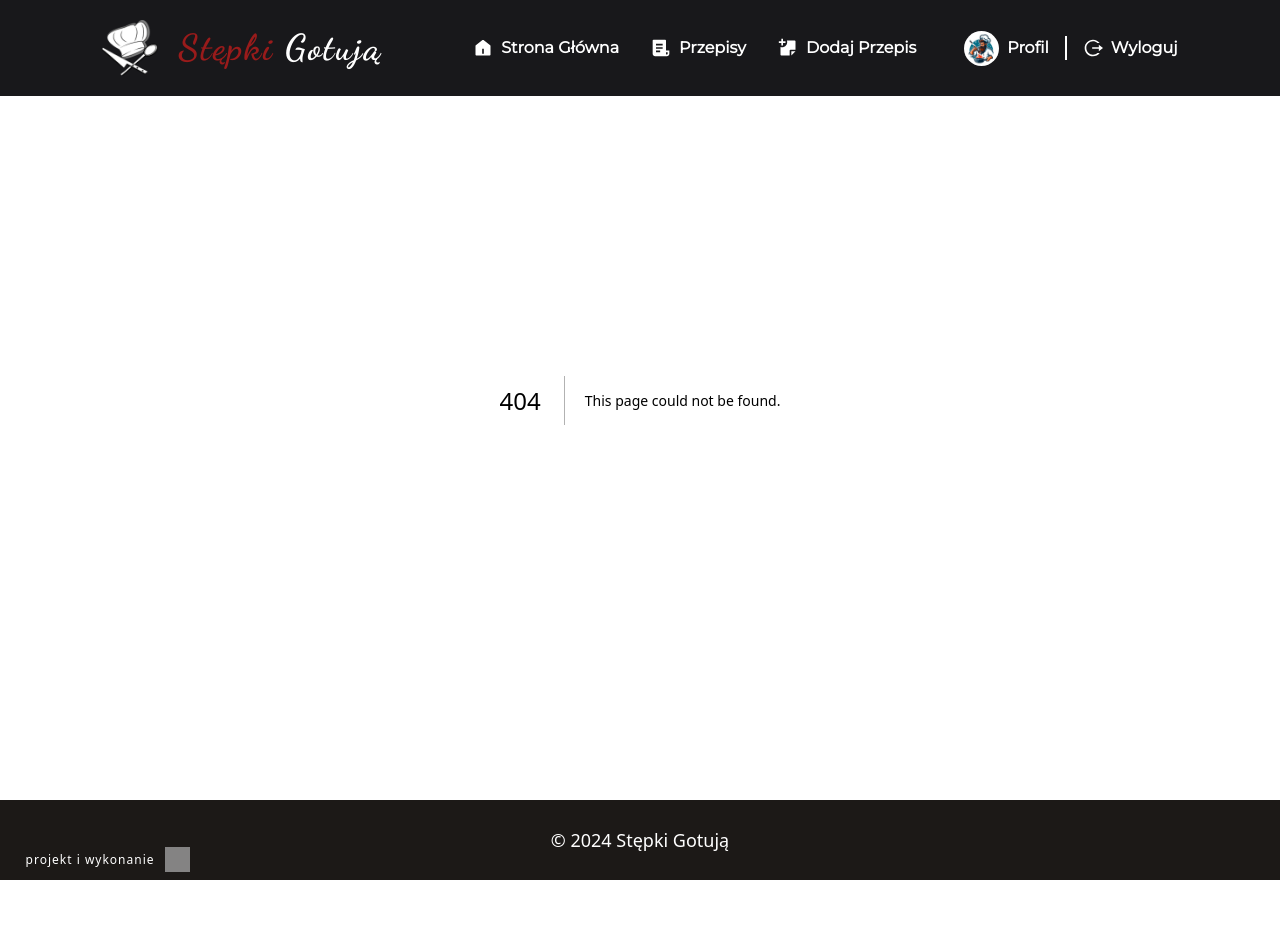
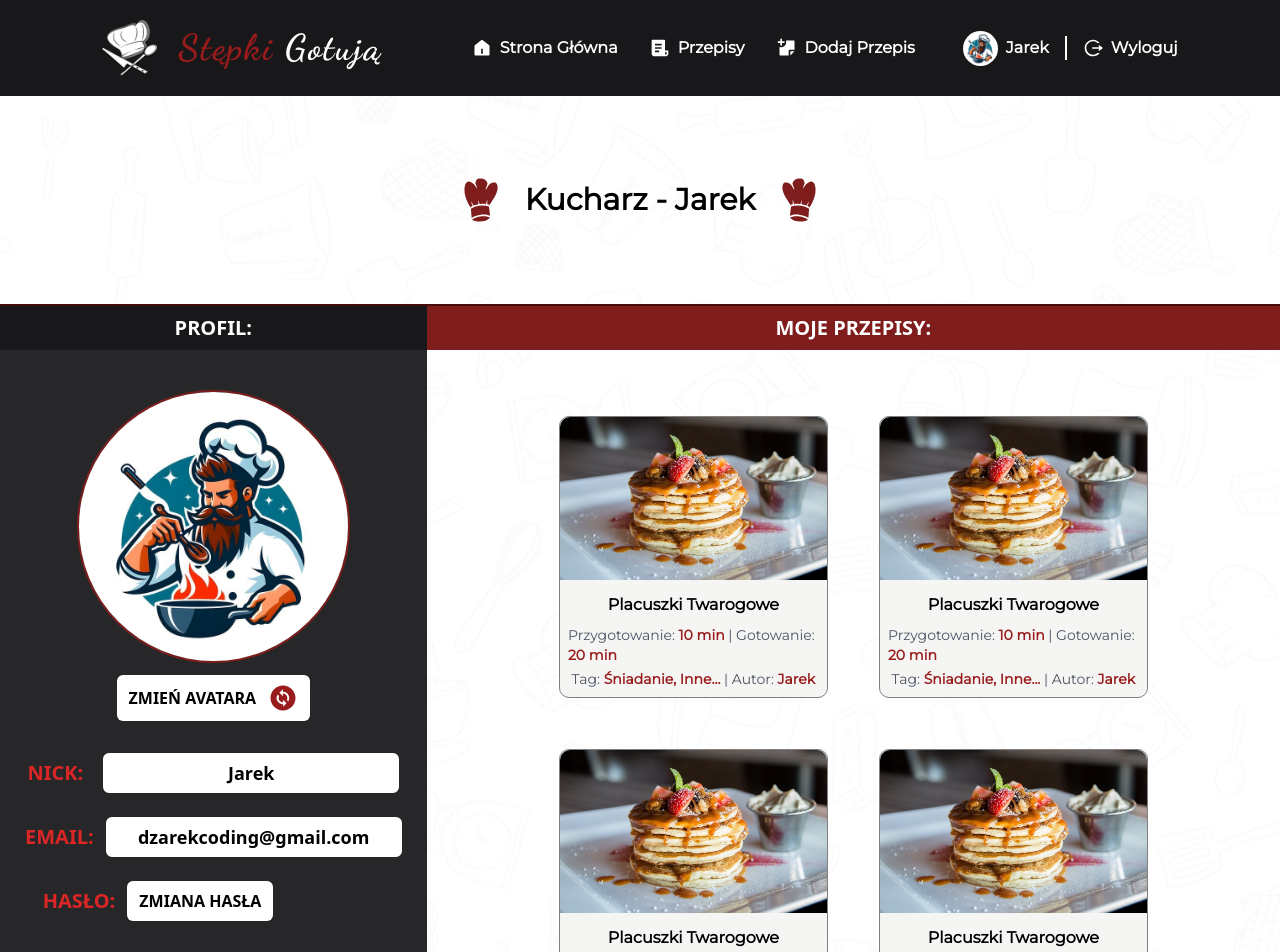
Before and after one commit to Dzarek/cook-app, a Next.js app: page /profil in a window 1280 px wide. Before the commit this address had no page. Shown: the top 952 px of the page. Before the commit the page ends 880 px from the top, so only its background shows below. Built offline with nearby package versions, Linux system fonts and the light colour scheme; grey boxes are pictures that could not be loaded; a web font is replaced by a local one.

Commit message:
profilPage

```diff
--- a/app/globals.css
+++ b/app/globals.css
@@ -202,6 +202,18 @@ html::-webkit-scrollbar-thumb:hover {
     transform: rotate(0deg) translateX(0vw);
   }
 }
+.recipeRotate4 {
+  transform: rotateY(180deg);
+  animation: recipeRotate3 3s ease-out 1 forwards;
+}
+@keyframes recipeRotate3 {
+  0% {
+    transform: translateX(-60vw) rotateY(180deg);
+  }
+  100% {
+    transform: rotateY(180deg) translateX(0vw);
+  }
+}
 
 .newRecipeInput {
   border: 2px solid #7f1d1d;
@@ -210,6 +222,15 @@ html::-webkit-scrollbar-thumb:hover {
   line-height: 1.75rem;
   flex-grow: 1;
   background-color: #fbf3f3;
+  padding: 4px 10px;
+}
+.profilInput {
+  border: 2px solid #ffffff;
+  border-radius: 6px;
+  font-size: 1.125rem /* 18px */;
+  line-height: 1.75rem;
+  flex-grow: 1;
+  background-color: #ffffff;
   padding: 4px 10px;
 }
 
--- /dev/null
+++ b/app/profil/page.tsx
@@ -0,0 +1,110 @@
+"use client";
+
+import RecipesList from "@/components/RecipesList";
+import Image from "next/image";
+import { GiChefToque } from "react-icons/gi";
+import { MdChangeCircle } from "react-icons/md";
+import { useState } from "react";
+
+const Profil = () => {
+  const [nick, setNick] = useState("Jarek");
+  const [email, setEmail] = useState("dzarekcoding@gmail.com");
+  return (
+    <div className="page w-screen">
+      <header className="text-center w-full py-[10vh] flex justify-center items-center">
+        <GiChefToque className="text-5xl text-red-900  mr-5 recipeRotate4" />
+        <h1 className="text-3xl font-bold font-bodyFont">Kucharz - Jarek</h1>
+        <GiChefToque className="text-5xl text-red-900 ml-5 recipeRotate2" />
+      </header>
+      <main className="flex justify-between items-strech w-full mx-auto">
+        <section className="w-2/6 border-t-2 border-red-950 bg-zinc-800 ">
+          <h3 className="uppercase text-xl font-semibold bg-zinc-900 text-white p-2 text-center ">
+            Profil:
+          </h3>
+          <div className="pb-12 flex flex-col w-4/5 items-center justify-center mx-auto mt-10">
+            <div className="rounded-full w-4/5 mb-5 mx-auto flex flex-col items-center justify-center ">
+              <Image
+                src="/assets/images/avatars/avatarm1.jpg"
+                width={400}
+                height={400}
+                alt="avatar"
+                className="rounded-full w-full object-fill border-2 border-red-900 "
+              />
+              <button className="bg-white mt-3 flex items-center justify-center uppercase p-2 px-3 font-semibold rounded-md hover:bg-red-900 hover:text-white transition-all">
+                Zmień Avatara{" "}
+                <MdChangeCircle className="text-3xl ml-3 text-red-800" />
+              </button>
+            </div>
+            <form className="w-full flex flex-col items-center justify-center">
+              <div className="w-full flex justify-center items-center my-3">
+                <label
+                  htmlFor="nick"
+                  className="font-semibold uppercase text-xl mr-5 text-red-600"
+                >
+                  Nick:
+                </label>
+                <input
+                  type="text"
+                  name="nick"
+                  id="nick"
+                  value={nick}
+                  onChange={(e) => setNick(e.target.value)}
+                  className="profilInput font-semibold text-center"
+                />
+              </div>
+              <div className="w-full flex justify-center items-center my-3">
+                <label
+                  htmlFor="nick"
+                  className="font-semibold uppercase text-xl mr-3 text-red-600"
+                >
+                  Email:
+                </label>
+                <input
+                  type="text"
+                  name="nick"
+                  id="nick"
+                  value={email}
+                  onChange={(e) => setEmail(e.target.value)}
+                  className="profilInput font-semibold text-center"
+                />
+              </div>
+
+              <div className="w-full flex justify-start items-center my-3">
+                <p className="font-semibold uppercase text-xl mr-3 text-red-600">
+                  Hasło:
+                </p>
+                <button
+                  type="button"
+                  className="bg-white uppercase p-2 px-3 font-semibold rounded-md hover:bg-red-900 hover:text-white transition-all"
+                >
+                  Zmiana hasła
+                </button>
+              </div>
+              <button
+                type="submit"
+                disabled={true}
+                className="bg-zinc-500 my-10 text-zinc-300 opacity-45 w-1/3  block lowercase p-1 px-2 font-semibold rounded-md hover:bg-red-900 hover:text-white transition-all"
+              >
+                zapisz zmiany
+              </button>
+            </form>
+            <p className="text-white text-xl font-bold font-bodyFont">
+              Liczba dodanych przepisów:{" "}
+              <span className="text-red-600 text-2xl">4</span>
+            </p>
+          </div>
+        </section>
+        <section className="w-4/6 border-t-2 border-red-950">
+          <h3 className="uppercase text-xl font-semibold bg-red-900 text-white p-2 text-center ">
+            Moje przepisy:
+          </h3>
+          <div className="px-[5vw]">
+            <RecipesList />
+          </div>
+        </section>
+      </main>
+    </div>
+  );
+};
+
+export default Profil;
--- a/components/Navbar.tsx
+++ b/components/Navbar.tsx
@@ -118,7 +118,7 @@ const Navbar = () => {
                   className="rounded-full h-[35px] w-[35px]"
                 />
               </span>{" "}
-              profil
+              Jarek
             </Link>
             <button className="border-l-2 border-white pl-4 ml-4 flex items-center text-md capitalize transition  hover:text-red-900">
               <RiLogoutCircleRLine className="mr-2 text-xl" /> Wyloguj
```
Also changed, not shown: public/assets/images/avatars/avatark0.png (added), public/assets/images/avatars/avatarm0.png (added).
